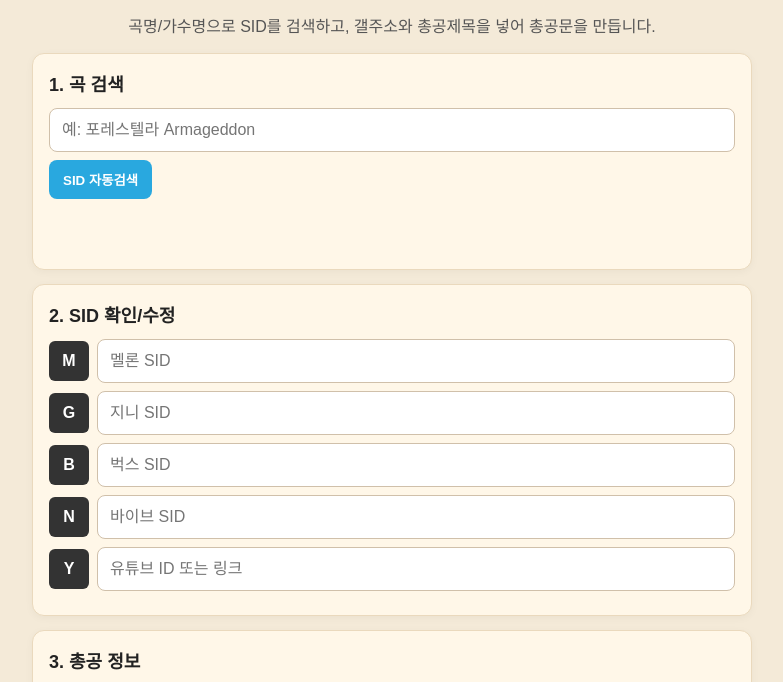
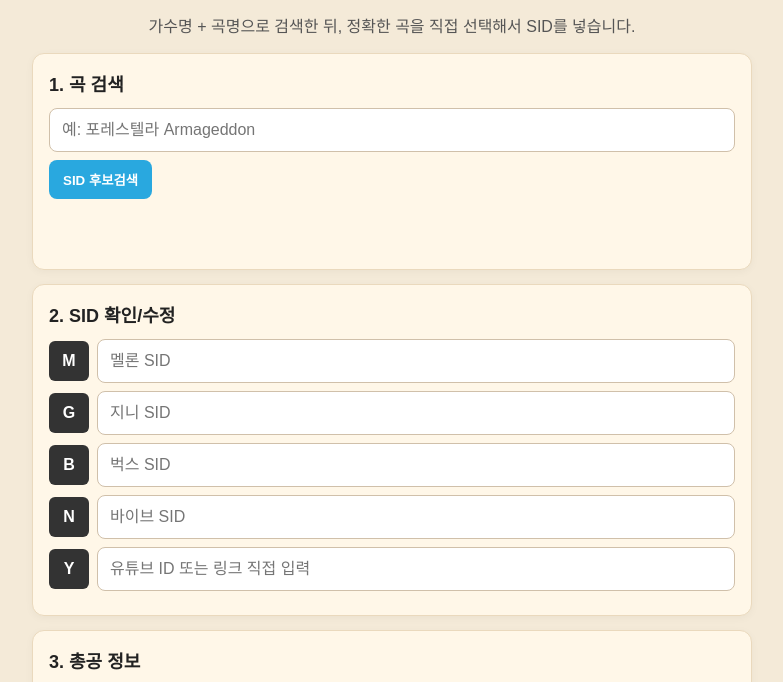
Before and after one commit to hse0722-debug/gong-builder-auto, a website: page public/index.html in a window 1280 px wide. Shown: the part 79-761 px from the top of the page, without its empty margins (248-1031 px from the left). Drawn offline with Linux system fonts and the light colour scheme.

Commit message:
Update index.html

```diff
--- a/public/index.html
+++ b/public/index.html
@@ -9,13 +9,14 @@
 <body>
   <main class="box">
     <h1>총공 빌더 자동검색</h1>
-    <p class="desc">곡명/가수명으로 SID를 검색하고, 갤주소와 총공제목을 넣어 총공문을 만듭니다.</p>
+    <p class="desc">가수명 + 곡명으로 검색한 뒤, 정확한 곡을 직접 선택해서 SID를 넣습니다.</p>
 
     <section class="section">
       <h2>1. 곡 검색</h2>
       <input id="keyword" placeholder="예: 포레스텔라 Armageddon" />
-      <button class="blue" onclick="autoSearchSid()">SID 자동검색</button>
+      <button class="blue" onclick="autoSearchSid()">SID 후보검색</button>
       <p id="searchStatus" class="status"></p>
+      <div id="candidateBox"></div>
     </section>
 
     <section class="section">
@@ -24,17 +25,21 @@
       <div class="sid-row"><label>G</label><input id="genie" placeholder="지니 SID" /></div>
       <div class="sid-row"><label>B</label><input id="bugs" placeholder="벅스 SID" /></div>
       <div class="sid-row"><label>N</label><input id="vibe" placeholder="바이브 SID" /></div>
-      <div class="sid-row"><label>Y</label><input id="youtube" placeholder="유튜브 ID 또는 링크" /></div>
+      <div class="sid-row"><label>Y</label><input id="youtube" placeholder="유튜브 ID 또는 링크 직접 입력" /></div>
     </section>
 
     <section class="section">
       <h2>3. 총공 정보</h2>
+
       <label>시간</label>
       <input id="time" placeholder="예: 20:23" />
+
       <label>갤주소</label>
       <input id="gallery" placeholder="https://gall.dcinside.com/..." />
+
       <label>총공 제목</label>
       <input id="title" placeholder="예: [총공명] 보은왔어요" />
+
       <button class="green" onclick="addGong()">총공 추가</button>
     </section>
 
@@ -46,11 +51,13 @@
     <section class="section">
       <h2>5. 결과</h2>
       <textarea id="result" rows="12" readonly></textarea>
+
       <div class="buttons">
         <button class="blue" onclick="copyResult()">Copy</button>
         <button class="green" onclick="makeImage()">To Image</button>
         <button onclick="clearAll()">전체 삭제</button>
       </div>
+
       <canvas id="canvas" style="display:none"></canvas>
       <a id="download" style="display:none">이미지 다운로드</a>
     </section>
```
